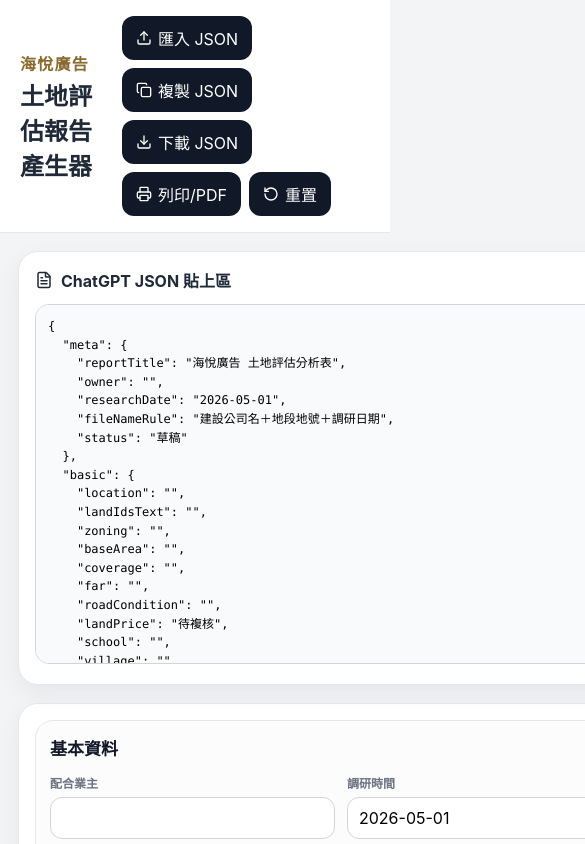
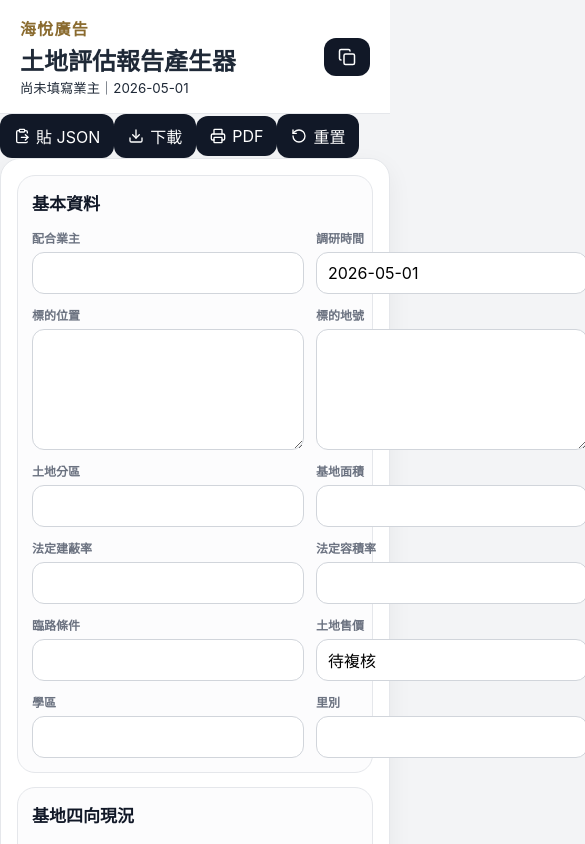
Before and after one commit to diasanity/house, a React (Vite) app: page / in a window 390 px wide. Shown: the top 844 px of the page, 585 px wide, since content can reach past the window. Built offline with nearby package versions, Linux system fonts and the light colour scheme.

Commit message:
Refactor app to mobile-first tab interface

```diff
--- a/src/main.jsx
+++ b/src/main.jsx
@@ -1,6 +1,6 @@
 import React, { useMemo, useState } from 'react';
 import { createRoot } from 'react-dom/client';
-import { Copy, Download, FileText, Printer, RotateCcw, Upload } from 'lucide-react';
+import { ClipboardPaste, Copy, Download, Edit3, Eye, FileJson, Printer, RotateCcw, Upload } from 'lucide-react';
 import './styles.css';
 
 const today = new Date().toISOString().slice(0, 10);
@@ -25,9 +25,7 @@
     school: '',
     village: ''
   },
-  areaDetails: [
-    { landId: '', sqm: '', ping: '', note: '待謄本／地籍資料複核' }
-  ],
+  areaDetails: [{ landId: '', sqm: '', ping: '', note: '待謄本／地籍資料複核' }],
   siteStatus: {
     summary: '本基地周遭現況為：',
     north: '',
@@ -89,7 +87,7 @@
     <label className="field">
       <span>{label}</span>
       {textarea ? (
-        <textarea value={value || ''} placeholder={placeholder || ''} onChange={e => onChange(e.target.value)} rows={3} />
+        <textarea value={value || ''} placeholder={placeholder || ''} onChange={e => onChange(e.target.value)} rows={4} />
       ) : (
         <input value={value || ''} placeholder={placeholder || ''} onChange={e => onChange(e.target.value)} />
       )}
@@ -120,41 +118,74 @@
         <div><b>學區</b><span>{report.basic.school}</span></div>
         <div><b>里別</b><span>{report.basic.village}</span></div>
       </div>
-
-      <div className="block"><b>基地現況</b><p>{report.siteStatus.summary}</p>
-        <ul>
-          <li>北向：{report.siteStatus.north}</li>
-          <li>西向：{report.siteStatus.west}</li>
-          <li>南向：{report.siteStatus.south}</li>
-          <li>東向：{report.siteStatus.east}</li>
-        </ul>
-      </div>
-
+      <div className="block"><b>基地現況</b><p>{report.siteStatus.summary}</p><ul><li>北向：{report.siteStatus.north}</li><li>西向：{report.siteStatus.west}</li><li>南向：{report.siteStatus.south}</li><li>東向：{report.siteStatus.east}</li></ul></div>
       <div className="block"><b>交通動線</b><p>{report.environment.traffic}</p></div>
       <div className="block"><b>生活機能</b><p>{report.environment.living}</p></div>
       <div className="block"><b>公共建設</b><p>{report.environment.publicFacilities}</p></div>
       <div className="block"><b>區域銷況</b><p>{report.market.regionalSales}</p></div>
       <div className="block"><b>建議產品</b><p>{report.market.productSuggestion}</p></div>
-
-      <table>
-        <thead><tr><th>建設公司</th><th>案名</th><th>狀態</th><th>房型</th><th>坪數</th><th>價格</th><th>資訊來源</th><th>備註</th></tr></thead>
-        <tbody>{cases.map((c, i) => <tr key={i}><td>{c.builder}</td><td>{c.project}</td><td>{c.status}</td><td>{c.roomType}</td><td>{c.size}</td><td>{c.price}</td><td>{c.source}</td><td>{c.note}</td></tr>)}</tbody>
-      </table>
-
-      <div className="grid2 tableLike compact">
-        <div><b>2F以上住家</b><span>{report.market.pricePrediction.residential2F}</span></div>
-        <div><b>店面</b><span>{report.market.pricePrediction.shop}</span></div>
-        <div><b>1F住家</b><span>{report.market.pricePrediction.residential1F}</span></div>
-        <div><b>車位</b><span>{report.market.pricePrediction.parking}</span></div>
-      </div>
+      <table><thead><tr><th>建設公司</th><th>案名</th><th>狀態</th><th>房型</th><th>坪數</th><th>價格</th><th>資訊來源</th><th>備註</th></tr></thead><tbody>{cases.map((c, i) => <tr key={i}><td>{c.builder}</td><td>{c.project}</td><td>{c.status}</td><td>{c.roomType}</td><td>{c.size}</td><td>{c.price}</td><td>{c.source}</td><td>{c.note}</td></tr>)}</tbody></table>
+      <div className="grid2 tableLike compact"><div><b>2F以上住家</b><span>{report.market.pricePrediction.residential2F}</span></div><div><b>店面</b><span>{report.market.pricePrediction.shop}</span></div><div><b>1F住家</b><span>{report.market.pricePrediction.residential1F}</span></div><div><b>車位</b><span>{report.market.pricePrediction.parking}</span></div></div>
       <div className="block"><b>價格預判備註</b><p>{report.market.pricePrediction.note}</p></div>
-
-      <div className="grid2 lists">
-        <div><b>優勢</b><ol>{report.evaluation.advantages.map((x, i) => <li key={i}>{x}</li>)}</ol></div>
-        <div><b>劣勢</b><ol>{report.evaluation.disadvantages.map((x, i) => <li key={i}>{x}</li>)}</ol></div>
-      </div>
+      <div className="grid2 lists"><div><b>優勢</b><ol>{report.evaluation.advantages.map((x, i) => <li key={i}>{x}</li>)}</ol></div><div><b>劣勢</b><ol>{report.evaluation.disadvantages.map((x, i) => <li key={i}>{x}</li>)}</ol></div></div>
       <div className="block"><b>初步結論</b><p>{report.evaluation.conclusion}</p></div>
       <div className="block small"><b>資料來源／待複核事項</b><ul>{report.evaluation.pendingItems.map((x, i) => <li key={i}>{x}</li>)}</ul></div>
+    </div>
+  );
+}
+
+function EditForm({ report, update, setReport, setJsonText }) {
+  return (
+    <div className="formPanel">
+      <Section title="基本資料">
+        <div className="grid2">
+          <Input label="配合業主" value={report.meta.owner} onChange={update(['meta','owner'])} />
+          <Input label="調研時間" value={report.meta.researchDate} onChange={update(['meta','researchDate'])} />
+          <Input label="標的位置" value={report.basic.location} onChange={update(['basic','location'])} textarea />
+          <Input label="標的地號" value={report.basic.landIdsText} onChange={update(['basic','landIdsText'])} textarea />
+          <Input label="土地分區" value={report.basic.zoning} onChange={update(['basic','zoning'])} />
+          <Input label="基地面積" value={report.basic.baseArea} onChange={update(['basic','baseArea'])} />
+          <Input label="法定建蔽率" value={report.basic.coverage} onChange={update(['basic','coverage'])} />
+          <Input label="法定容積率" value={report.basic.far} onChange={update(['basic','far'])} />
+          <Input label="臨路條件" value={report.basic.roadCondition} onChange={update(['basic','roadCondition'])} />
+          <Input label="土地售價" value={report.basic.landPrice} onChange={update(['basic','landPrice'])} />
+          <Input label="學區" value={report.basic.school} onChange={update(['basic','school'])} />
+          <Input label="里別" value={report.basic.village} onChange={update(['basic','village'])} />
+        </div>
+      </Section>
+      <Section title="基地四向現況">
+        <Input label="現況摘要" value={report.siteStatus.summary} onChange={update(['siteStatus','summary'])} textarea />
+        <div className="grid2">
+          <Input label="北向" value={report.siteStatus.north} onChange={update(['siteStatus','north'])} textarea />
+          <Input label="西向" value={report.siteStatus.west} onChange={update(['siteStatus','west'])} textarea />
+          <Input label="南向" value={report.siteStatus.south} onChange={update(['siteStatus','south'])} textarea />
+          <Input label="東向" value={report.siteStatus.east} onChange={update(['siteStatus','east'])} textarea />
+        </div>
+      </Section>
+      <Section title="環境與銷況">
+        <Input label="交通動線" value={report.environment.traffic} onChange={update(['environment','traffic'])} textarea />
+        <Input label="生活機能" value={report.environment.living} onChange={update(['environment','living'])} textarea />
+        <Input label="公共建設" value={report.environment.publicFacilities} onChange={update(['environment','publicFacilities'])} textarea />
+        <Input label="區域銷況" value={report.market.regionalSales} onChange={update(['market','regionalSales'])} textarea />
+        <Input label="建議產品" value={report.market.productSuggestion} onChange={update(['market','productSuggestion'])} textarea />
+      </Section>
+      <Section title="個案參考">
+        {(report.cases || []).map((c, i) => <div className="caseBox" key={i}><h3>競案 {i + 1}</h3><div className="grid2">{['builder','project','status','roomType','size','price','source','note'].map(k => <Input key={k} label={k} value={c[k]} onChange={v => { const next = safeClone(report); next.cases[i][k] = v; setReport(next); setJsonText(JSON.stringify(next, null, 2)); }} />)}</div></div>)}
+      </Section>
+      <Section title="價格預判與綜合評估">
+        <div className="grid2">
+          <Input label="2F以上住家" value={report.market.pricePrediction.residential2F} onChange={update(['market','pricePrediction','residential2F'])} />
+          <Input label="1F住家" value={report.market.pricePrediction.residential1F} onChange={update(['market','pricePrediction','residential1F'])} />
+          <Input label="店面" value={report.market.pricePrediction.shop} onChange={update(['market','pricePrediction','shop'])} />
+          <Input label="車位" value={report.market.pricePrediction.parking} onChange={update(['market','pricePrediction','parking'])} />
+        </div>
+        <Input label="價格預判備註" value={report.market.pricePrediction.note} onChange={update(['market','pricePrediction','note'])} textarea />
+        <div className="grid2">
+          {report.evaluation.advantages.map((x, i) => <Input key={`a${i}`} label={`優勢 ${i + 1}`} value={x} onChange={v => { const next = safeClone(report); next.evaluation.advantages[i] = v; setReport(next); setJsonText(JSON.stringify(next, null, 2)); }} />)}
+          {report.evaluation.disadvantages.map((x, i) => <Input key={`d${i}`} label={`劣勢 ${i + 1}`} value={x} onChange={v => { const next = safeClone(report); next.evaluation.disadvantages[i] = v; setReport(next); setJsonText(JSON.stringify(next, null, 2)); }} />)}
+        </div>
+        <Input label="初步結論" value={report.evaluation.conclusion} onChange={update(['evaluation','conclusion'])} textarea />
+      </Section>
     </div>
   );
 }
@@ -163,7 +194,7 @@
   const [report, setReport] = useState(emptyReport);
   const [jsonText, setJsonText] = useState(JSON.stringify(emptyReport, null, 2));
   const [message, setMessage] = useState('');
-
+  const [tab, setTab] = useState('edit');
   const jsonOutput = useMemo(() => JSON.stringify(report, null, 2), [report]);
 
   const update = (path) => (value) => {
@@ -176,9 +207,11 @@
     try {
       const parsed = JSON.parse(jsonText);
       setReport(parsed);
-      setMessage('JSON 已匯入，所有欄位都可以繼續手動修改。');
+      setJsonText(JSON.stringify(parsed, null, 2));
+      setTab('edit');
+      setMessage('JSON 已匯入，可直接修改欄位。');
     } catch {
-      setMessage('JSON 格式錯誤，請確認逗號、引號與大括號是否完整。');
+      setMessage('JSON 格式錯誤，請確認逗號、引號與大括號。');
     }
   };
 
@@ -202,100 +235,41 @@
     const next = safeClone(emptyReport);
     setReport(next);
     setJsonText(JSON.stringify(next, null, 2));
-    setMessage('已重置為空白土地評估表。');
+    setTab('edit');
+    setMessage('已重置為空白表。');
   };
 
   return (
     <main>
-      <header className="topbar">
-        <div><p>海悅廣告</p><h1>土地評估報告產生器</h1></div>
-        <div className="actions">
-          <button onClick={importJson}><Upload size={16}/>匯入 JSON</button>
-          <button onClick={copyJson}><Copy size={16}/>複製 JSON</button>
-          <button onClick={downloadJson}><Download size={16}/>下載 JSON</button>
-          <button onClick={() => window.print()}><Printer size={16}/>列印/PDF</button>
-          <button onClick={reset}><RotateCcw size={16}/>重置</button>
+      <header className="topbar mobileTopbar">
+        <div>
+          <p>海悅廣告</p>
+          <h1>土地評估報告產生器</h1>
+          <small>{report.meta.owner || '尚未填寫業主'}｜{report.meta.researchDate}</small>
         </div>
+        <button className="iconOnly" onClick={copyJson} aria-label="複製 JSON"><Copy size={18}/></button>
       </header>
+
       {message && <div className="toast">{message}</div>}
-      <div className="layout">
-        <aside className="jsonPanel">
-          <h2><FileText size={18}/>ChatGPT JSON 貼上區</h2>
-          <textarea value={jsonText} onChange={e => setJsonText(e.target.value)} spellCheck="false" />
-        </aside>
 
-        <div className="formPanel">
-          <Section title="基本資料">
-            <div className="grid2">
-              <Input label="配合業主" value={report.meta.owner} onChange={update(['meta','owner'])} />
-              <Input label="調研時間" value={report.meta.researchDate} onChange={update(['meta','researchDate'])} />
-              <Input label="標的位置" value={report.basic.location} onChange={update(['basic','location'])} textarea />
-              <Input label="標的地號" value={report.basic.landIdsText} onChange={update(['basic','landIdsText'])} textarea />
-              <Input label="土地分區" value={report.basic.zoning} onChange={update(['basic','zoning'])} />
-              <Input label="基地面積" value={report.basic.baseArea} onChange={update(['basic','baseArea'])} />
-              <Input label="法定建蔽率" value={report.basic.coverage} onChange={update(['basic','coverage'])} />
-              <Input label="法定容積率" value={report.basic.far} onChange={update(['basic','far'])} />
-              <Input label="臨路條件" value={report.basic.roadCondition} onChange={update(['basic','roadCondition'])} />
-              <Input label="土地售價" value={report.basic.landPrice} onChange={update(['basic','landPrice'])} />
-              <Input label="學區" value={report.basic.school} onChange={update(['basic','school'])} />
-              <Input label="里別" value={report.basic.village} onChange={update(['basic','village'])} />
-            </div>
-          </Section>
+      <div className="quickActions">
+        <button onClick={() => setTab('json')}><ClipboardPaste size={16}/>貼 JSON</button>
+        <button onClick={downloadJson}><Download size={16}/>下載</button>
+        <button onClick={() => window.print()}><Printer size={16}/>PDF</button>
+        <button onClick={reset}><RotateCcw size={16}/>重置</button>
+      </div>
 
-          <Section title="基地四向現況">
-            <Input label="現況摘要" value={report.siteStatus.summary} onChange={update(['siteStatus','summary'])} textarea />
-            <div className="grid2">
-              <Input label="北向" value={report.siteStatus.north} onChange={update(['siteStatus','north'])} textarea />
-              <Input label="西向" value={report.siteStatus.west} onChange={update(['siteStatus','west'])} textarea />
-              <Input label="南向" value={report.siteStatus.south} onChange={update(['siteStatus','south'])} textarea />
-              <Input label="東向" value={report.siteStatus.east} onChange={update(['siteStatus','east'])} textarea />
-            </div>
-          </Section>
+      <div className="mobileContent">
+        {tab === 'edit' && <EditForm report={report} update={update} setReport={setReport} setJsonText={setJsonText} />}
+        {tab === 'json' && <aside className="jsonPanel mobilePanel"><h2><FileJson size={18}/>ChatGPT JSON 貼上區</h2><textarea value={jsonText} onChange={e => setJsonText(e.target.value)} spellCheck="false" /><button className="primaryWide" onClick={importJson}><Upload size={18}/>匯入 JSON 並開始修改</button></aside>}
+        {tab === 'preview' && <div className="previewPanel mobilePanel"><ReportPreview report={report} /></div>}
+      </div>
 
-          <Section title="環境與銷況">
-            <Input label="交通動線" value={report.environment.traffic} onChange={update(['environment','traffic'])} textarea />
-            <Input label="生活機能" value={report.environment.living} onChange={update(['environment','living'])} textarea />
-            <Input label="公共建設" value={report.environment.publicFacilities} onChange={update(['environment','publicFacilities'])} textarea />
-            <Input label="區域銷況" value={report.market.regionalSales} onChange={update(['market','regionalSales'])} textarea />
-            <Input label="建議產品" value={report.market.productSuggestion} onChange={update(['market','productSuggestion'])} textarea />
-          </Section>
-
-          <Section title="個案參考">
-            {(report.cases || []).map((c, i) => <div className="caseBox" key={i}>
-              <h3>競案 {i + 1}</h3>
-              <div className="grid2">
-                {['builder','project','status','roomType','size','price','source','note'].map(k => <Input key={k} label={k} value={c[k]} onChange={v => {
-                  const next = safeClone(report);
-                  next.cases[i][k] = v;
-                  setReport(next);
-                  setJsonText(JSON.stringify(next, null, 2));
-                }} />)}
-              </div>
-            </div>)}
-          </Section>
-
-          <Section title="價格預判與綜合評估">
-            <div className="grid2">
-              <Input label="2F以上住家" value={report.market.pricePrediction.residential2F} onChange={update(['market','pricePrediction','residential2F'])} />
-              <Input label="1F住家" value={report.market.pricePrediction.residential1F} onChange={update(['market','pricePrediction','residential1F'])} />
-              <Input label="店面" value={report.market.pricePrediction.shop} onChange={update(['market','pricePrediction','shop'])} />
-              <Input label="車位" value={report.market.pricePrediction.parking} onChange={update(['market','pricePrediction','parking'])} />
-            </div>
-            <Input label="價格預判備註" value={report.market.pricePrediction.note} onChange={update(['market','pricePrediction','note'])} textarea />
-            <div className="grid2">
-              {report.evaluation.advantages.map((x, i) => <Input key={`a${i}`} label={`優勢 ${i + 1}`} value={x} onChange={v => {
-                const next = safeClone(report); next.evaluation.advantages[i] = v; setReport(next); setJsonText(JSON.stringify(next, null, 2));
-              }} />)}
-              {report.evaluation.disadvantages.map((x, i) => <Input key={`d${i}`} label={`劣勢 ${i + 1}`} value={x} onChange={v => {
-                const next = safeClone(report); next.evaluation.disadvantages[i] = v; setReport(next); setJsonText(JSON.stringify(next, null, 2));
-              }} />)}
-            </div>
-            <Input label="初步結論" value={report.evaluation.conclusion} onChange={update(['evaluation','conclusion'])} textarea />
-          </Section>
-        </div>
-
-        <div className="previewPanel"><ReportPreview report={report} /></div>
-      </div>
+      <nav className="bottomNav">
+        <button className={tab === 'edit' ? 'active' : ''} onClick={() => setTab('edit')}><Edit3 size={18}/><span>編輯</span></button>
+        <button className={tab === 'json' ? 'active' : ''} onClick={() => setTab('json')}><FileJson size={18}/><span>JSON</span></button>
+        <button className={tab === 'preview' ? 'active' : ''} onClick={() => setTab('preview')}><Eye size={18}/><span>預覽</span></button>
+      </nav>
     </main>
   );
 }
```
